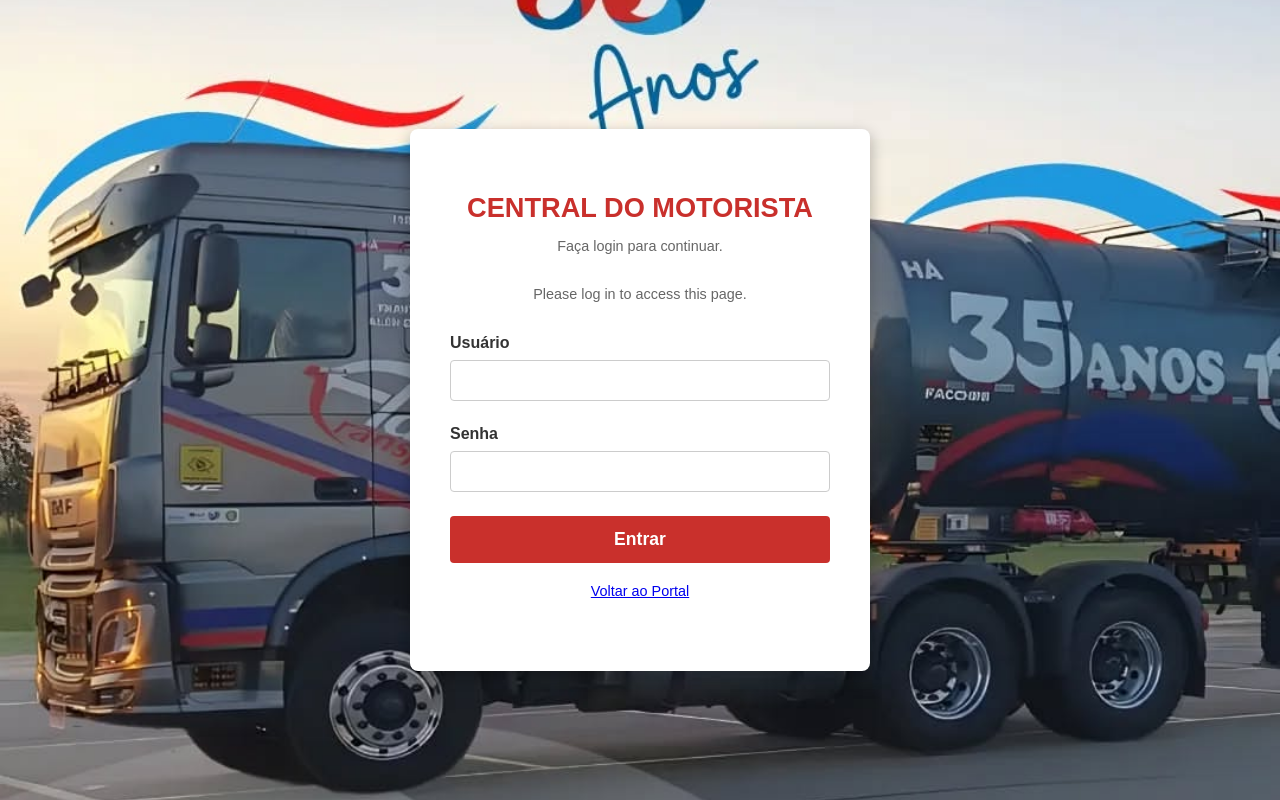
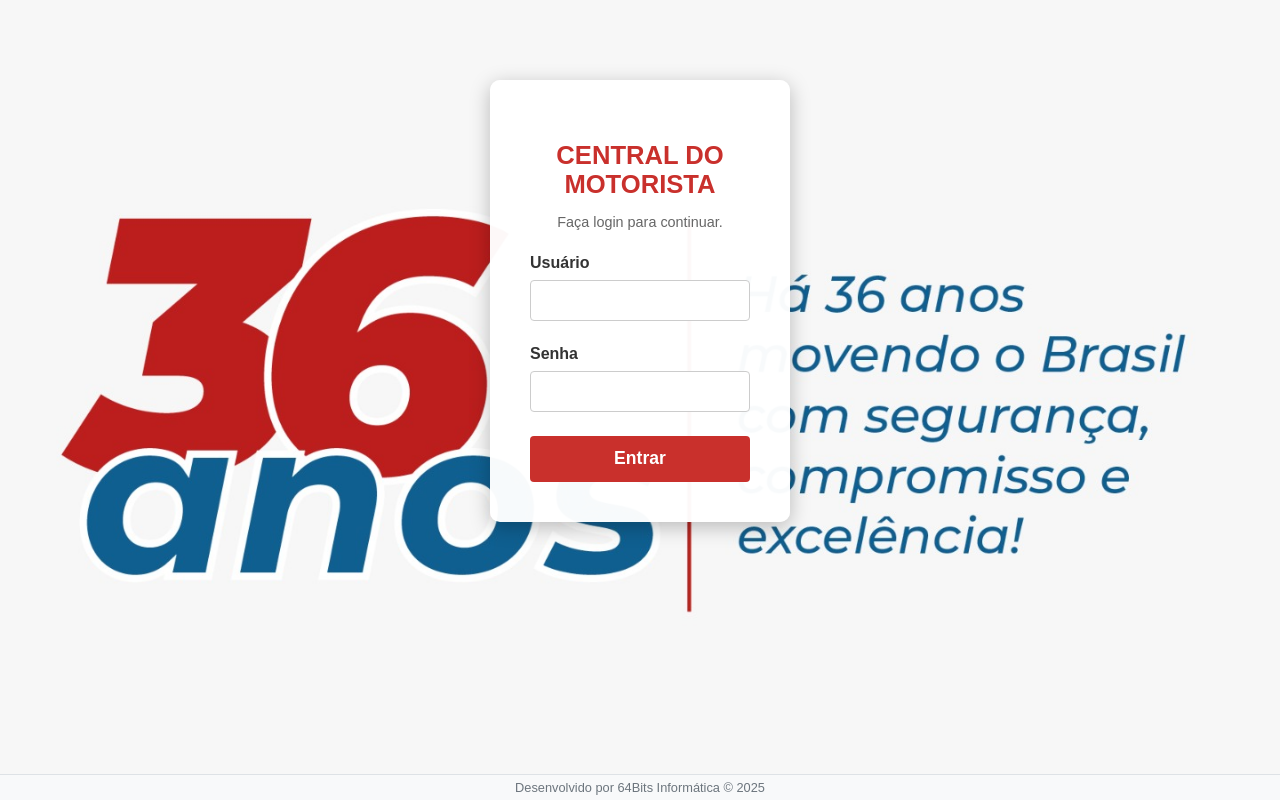
Before and after one commit to transp-admir/dss, a Flask app: page /login/motorista in a window 1280 px wide. Run offline with Flask 3, Linux system fonts and the light colour scheme.

Commit message:
troca da logo do plano de fundo

```diff
--- a/app/routes.py
+++ b/app/routes.py
@@ -1397,7 +1397,7 @@ def add_motorista():
 
     # CORREÇÃO: Verifica a existência usando o CPF limpo
     cpf_limpo = clean_cpf(cpf)
-    if Motorista.query.filter_by(cpf=cpf_limpo).first():
+    if Motorista.query.filter_by(_cpf=cpf_limpo).first():
         flash('Já existe um motorista com este CPF.', 'danger')
         return redirect(url_for('admin.motoristas'))
 
--- a/app/static/css/login.css
+++ b/app/static/css/login.css
@@ -1,36 +1,44 @@
 body {
     font-family: Arial, sans-serif;
-    /* O usuário deve adicionar a imagem de fundo em app/static/images/background.jpg */
+    /* Imagem de fundo que ocupa todo o espaço (para Desktop) */
     background-image: url('../images/background.jpg');
     background-size: cover;
     background-position: center;
     background-repeat: no-repeat;
+
+    /* Sistema de alinhamento para DESKTOP */
     display: flex;
     justify-content: center;
-    align-items: center;
+    align-items: flex-start;
     height: 100vh;
     margin: 0;
+
+    /* Espaçamento do topo para DESKTOP */
+    padding-top: 10vh;
+    box-sizing: border-box;
+    transition: background 0.3s ease-in-out;
 }
 
 .login-container {
-    background-color: rgb(255, 255, 255);
+    background-color: rgba(255, 255, 255, 0.97);
     padding: 2.5rem;
-    border-radius: 8px;
-    box-shadow: 0 5px 15px rgba(0,0,0,0.3);
+    border-radius: 10px;
+    box-shadow: 0 5px 20px rgba(0,0,0,0.25);
     width: 100%;
-    max-width: 380px;
+    max-width: 220px;
     text-align: center;
+    transition: all 0.3s ease-in-out;
 }
 
 h2 {
     margin-bottom: 0.5rem;
-    color: #c9302c; /* Vermelho escuro */
+    color: #c9302c;
     font-weight: bold;
-    font-size: 1.7rem;
+    font-size: 1.6rem;
 }
 
 p {
-    margin-bottom: 2rem;
+    margin-bottom: 1.5rem;
     color: #666;
     font-size: 0.9rem;
 }
@@ -60,7 +68,7 @@ button {
     padding: 0.8rem;
     border: none;
     border-radius: 4px;
-    background-color: #c9302c; /* Vermelho escuro */
+    background-color: #c9302c;
     color: white;
     font-size: 1.1rem;
     font-weight: bold;
@@ -69,20 +77,77 @@ button {
 }
 
 button:hover {
-    background-color: #a92723; /* Vermelho mais escuro */
+    background-color: #a92723;
 }
 
-/* Mensagens Flash */
+/* Mensagens Flash (Alerta) */
 .flashes {
+    padding: 0;
+    list-style: none;
     margin-bottom: 1.5rem;
     margin-top: -1rem;
 }
 
-.flash-error {
+.flash {
+    padding: 0.8rem;
+    border-radius: 4px;
+    font-size: 0.9rem;
+    margin-top: 1rem;
+    border: 1px solid transparent;
+}
+
+.flash-danger, .flash-error {
     background-color: #f8d7da;
     color: #721c24;
-    padding: 0.75rem;
-    border: 1px solid #f5c6cb;
-    border-radius: 4px;
-    font-size: 0.9rem;
+    border-color: #f5c6cb;
 }
+
+/* =============================================== */
+/* ===   MEDIA QUERY PARA DISPOSITIVOS MÓVEIS   === */
+/* =============================================== */
+@media (max-width: 768px) {
+
+    body {
+        /* **MUDANÇA**: Remove a imagem e define um fundo branco sólido */
+        background-image: none;
+        background-color: #ffffff;
+
+        /* Centraliza o conteúdo verticalmente na tela */
+        align-items: center;
+
+        /* Remove o espaçamento do topo */
+        padding-top: 0;
+    }
+
+    .login-container {
+        /* **MUDANÇA**: O card agora é transparente, sem sombra, mesclando-se com o fundo */
+        background-color: transparent;
+        box-shadow: none;
+
+        /* Ajusta a largura e o padding para a tela menor */
+        max-width: 90%;
+        padding: 1rem;
+    }
+
+    h2 {
+        font-size: 1.5rem;
+    }
+}
+
+.rodape {
+    position: fixed;
+    bottom: 0;
+    left: var(--sidebar-width);
+    width: calc(100% - var(--sidebar-width));
+    background-color: #f8f9fa;
+    text-align: center;
+    padding: 5px 0;
+    font-size: 0.8rem;
+    color: #6c757d;
+    border-top: 1px solid #dee2e6;
+}
+
+.rodape {
+        left: 0;
+        width: 100%;
+    }
--- a/app/templates/admin_login.html
+++ b/app/templates/admin_login.html
@@ -10,7 +10,6 @@
    <div class="login-container">
        <h2>Área Administrativa</h2>
        <p>Faça login para continuar.</p>
-       <p>Please log in to access this page.</p>
 
        {% with messages = get_flashed_messages(with_categories=true) %}
            {% if messages %}
@@ -37,5 +36,9 @@
              </form>
         <p style="text-align: center; margin-top: 20px;"><a href="{{ url_for('main.index') }}">Voltar ao Portal</a></p>
          </div>
+
+         <div class="rodape">
+            Desenvolvido por 64Bits Informática &copy; {{ ano if ano else "2025" }}
+        </div>
      </body>
      </html>
--- a/app/templates/login.html
+++ b/app/templates/login.html
@@ -5,25 +5,17 @@
     <meta name="viewport" content="width=device-width, initial-scale=1.0">
     <title>DSS</title>
     <link rel="stylesheet" href="{{ url_for('static', filename='css/login.css') }}">
-    <style>
-        .flash-success { color: green; }
-        .flash-warning { color: orange; }
-        .flash-danger  { color: red; }
-        .flash-error   { color: red; }
-        .flashes { margin-bottom: 20px; }
-    </style>
 </head>
 <body>
     <div class="login-container">
         <h2>CENTRAL DO MOTORISTA</h2>
         <p>Faça login para continuar.</p>
-        <p>Please log in to access this page.</p>
 
         {% with messages = get_flashed_messages(with_categories=true) %}
             {% if messages %}
                 <div class="flashes">
                     {% for category, message in messages %}
-                        <div class="flash-{{ category }}">{{ message }}</div>
+                        <div class="flash flash-{{ category }}">{{ message }}</div>
                     {% endfor %}
                 </div>
             {% endif %}
@@ -41,9 +33,11 @@
             <button type="submit">Entrar</button>
         </form>
 
-        <p style="text-align: center; margin-top: 20px;">
-            <a href="{{ url_for('main.index') }}">Voltar ao Portal</a>
-        </p>
+
+    </div>
+
+    <div class="rodape">
+        Desenvolvido por 64Bits Informática &copy; {{ ano if ano else "2025" }}
     </div>
 </body>
 </html>
--- a/app/templates/motoristas.html
+++ b/app/templates/motoristas.html
@@ -110,9 +110,10 @@
                                 </button>
                                 {% endif %}
 
-                                <button type="button" class="btn btn-danger btn-sm" data-bs-toggle="modal" data-bs-target="#deleteModal-{{ motorista.id }}" title="Excluir Motorista">
-                                    <i class="fas fa-trash"></i>
+                                <button type="button" class="btn btn-warning btn-sm" data-bs-toggle="modal" data-bs-target="#deleteModal-{{ motorista.id }}" title="Desativar Motorista">
+                                    <i class="fas fa-user-slash"></i>
                                 </button>
+
                             </td>
                         </tr>
                         {% endfor %}
```
Also changed, not shown: app/templates/index.html (+22 -0 lines), app/static/images/background.jpg.
